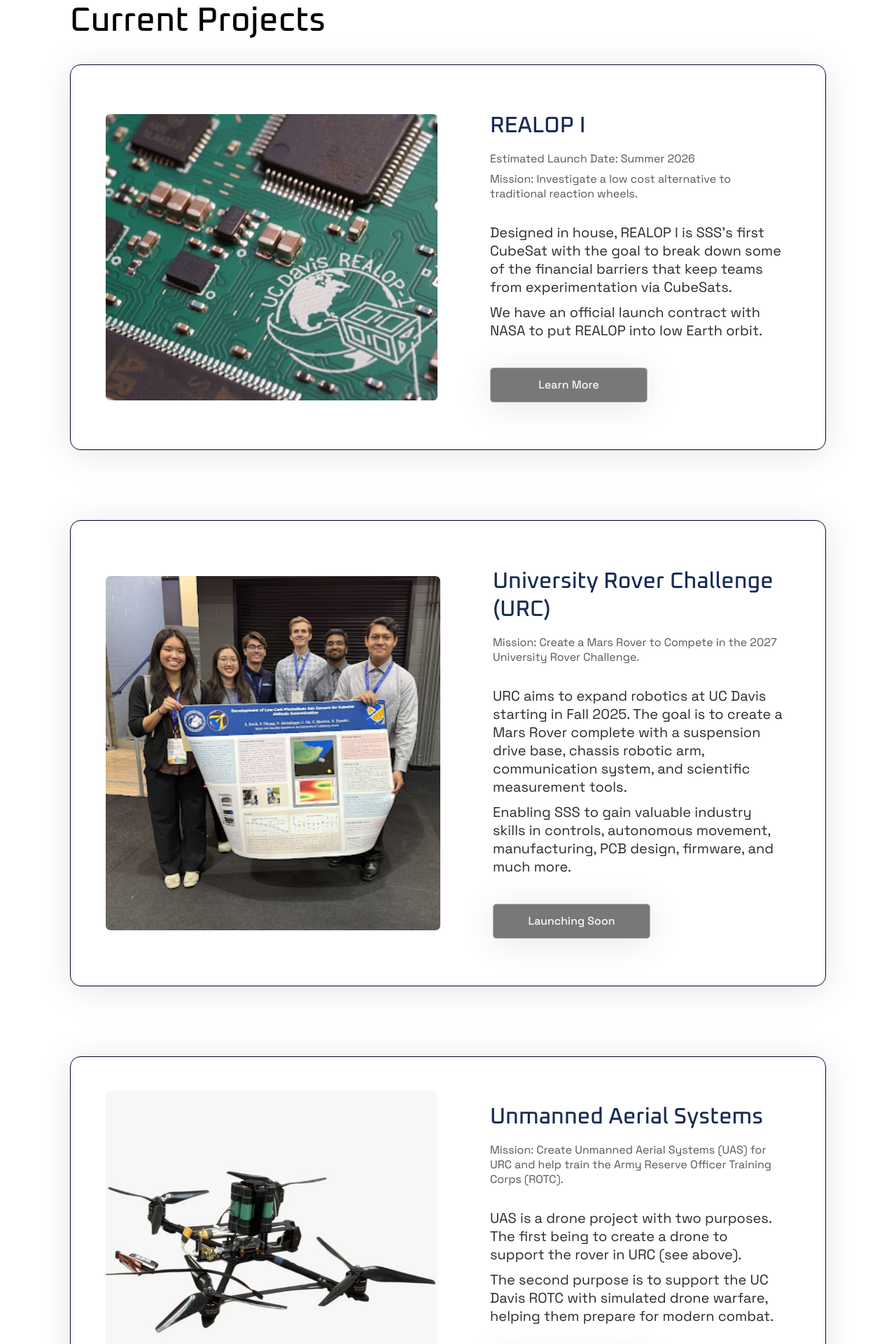
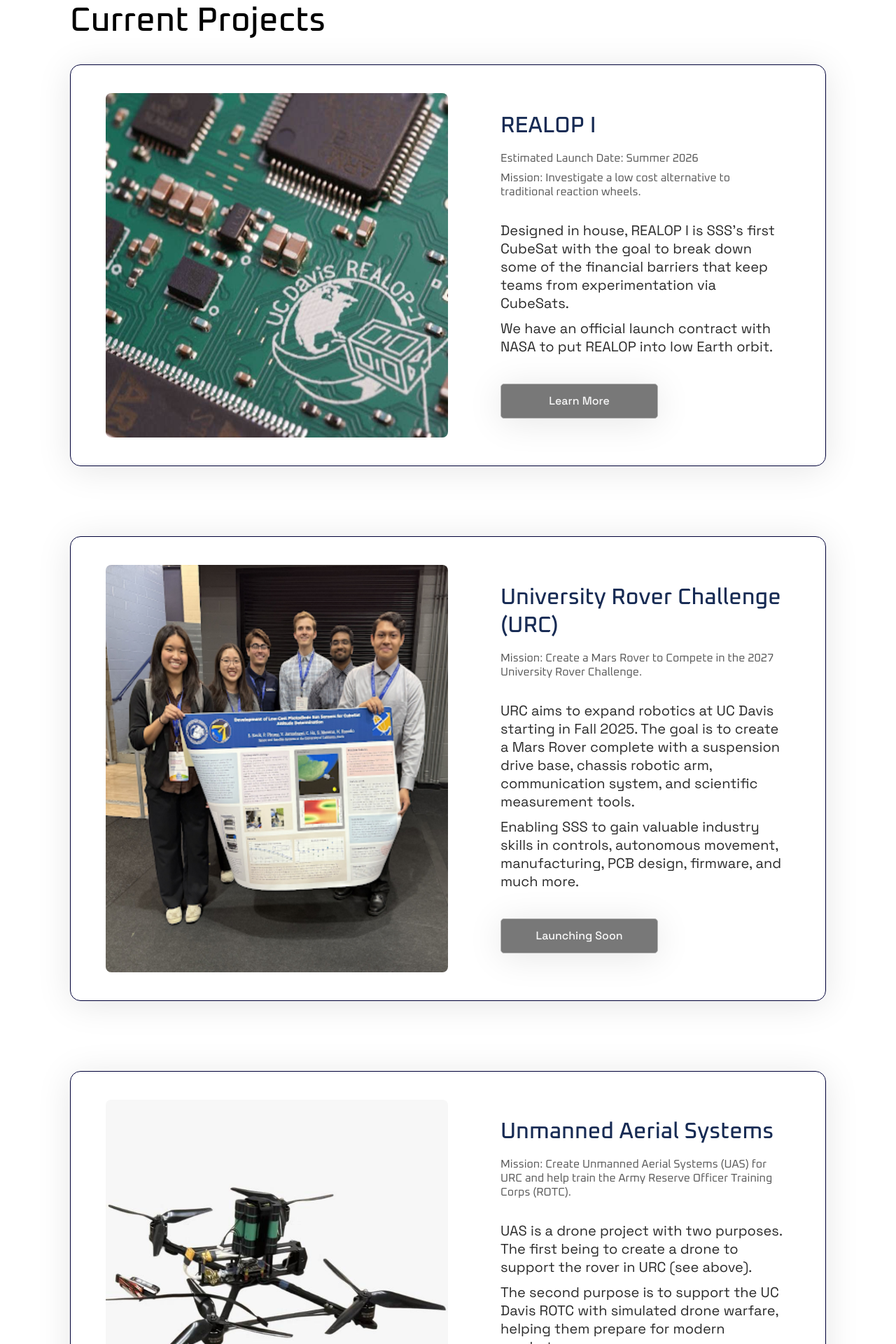
Before and after one commit to include-davis/sss, a Next.js app: page /test in a window 1280 px wide. Shown: the part 100-2020 px from the top of the page at 70% size. Built offline with nearby package versions, Linux system fonts and the light colour scheme.

Commit message:
Current Projects
web and mobile

```diff
--- a/app/(pages)/test/test_layout.module.scss
+++ b/app/(pages)/_components/example/current.module.scss
@@ -1,13 +1,23 @@
+@use "@/app/(pages)/_globals/mixins.scss";
+
 .container {
-  display: flex;
-  grid-template-columns: 1fr 1fr; /* Two equal columns */
+  display: grid;
+  grid-template-columns: 1fr 1fr;
   margin-bottom: 6.25rem;
   padding: 2.5rem 3.125rem;
   border-radius: 0.9375rem;
   border: 1.5px solid var(--Blue-Gradient, #000138);
-  //background: #FFF;
   /* Drop Shadow */
   box-shadow: 0 5px 50px 0 rgba(0, 0, 0, 0.10);
+  @include mixins.phone{
+    grid-template-columns: 1fr;
+    margin-bottom: 2.5rem;
+    padding: 1rem;
+    border-radius: 0.625rem;
+    border: 0.5px solid var(--Blue-Gradient, #000138);
+    box-shadow: 0 2px 50px 0 rgba(0, 0, 0, 0.04);
+
+  }
 }
 
 .textColumn {
@@ -20,50 +30,69 @@
   padding-top: 1.68rem;
   padding-bottom: 1.68rem;
   border-radius: 8px;
+  @include mixins.phone{
+    gap: 0.5rem;
+    padding: 0rem;
+    justify-content: center;
+    align-items:center;
+  }
 }
 
 .imageColumn {
   order: 1; /* Image comes first in grid order */
   display: flex;
-  justify-content: center;
-  align-items: center;
+  @include mixins.phone{
+    justify-content: normal;
+    align-items:normal;
+    padding-bottom: 1rem;
+  }
 }
+
 .imageColumn img {
-  height: 25.60325rem;
-  width: 29.625rem;
-  border-radius: 0.3965rem;
+  max-width: 100%;
+  height: auto;
+  border-radius: 0.5rem;
 }
+
 
 .imageColumn2 {
   order: 1; /* Image comes first in grid order */
   display: flex;
-  justify-content: center;
-  align-items: center;
+  @include mixins.phone{
+    justify-content: normal;
+    align-items:normal;
+    padding-bottom: 1rem;
+  }
 }
+
 .imageColumn2 img {
-  height: 31.625rem;
-  width: 29.875rem;
-  border-radius: 0.4375rem;
+  max-width: 100%;
+  height: auto;
+  border-radius: 0.5rem;
 }
 
 .imageColumn3 {
   order: 1; /* Image comes first in grid order */
   display: flex;
-  justify-content: center;
-  align-items: center;
+
+  @include mixins.phone{
+    justify-content: normal;
+    align-items:normal;
+    padding-bottom: 1rem;
+  }
 }
 .imageColumn3 img {
-  height: 27.75rem;
-  width: 29.625rem;
-  border-radius: 0.4375rem;
+  max-width: 100%;
+  height: auto;
+  border-radius: 0.5rem;
 }
+
 
 .a{
   text-decoration: none;
 }
 
 .button{
-  text-decoration: none;
   margin-top: 1.5rem;
   display: flex;
   width: 14.0625rem;
@@ -80,67 +109,75 @@
   color: var(--Off-White, #F7F7F7);
   font-family: "Space Grotesk";
   font-size: 1rem;
-  font-style: normal;
   font-weight: 500;
-  line-height: normal;
   cursor: pointer;
   transition: color 0.4s linear;
+  @include mixins.phone{
+    margin-top: 0.75rem;
+    width: 11.25rem;
+    height: 2.625rem;
+    padding: 0.5rem;
+    font-size: 0.875rem;
+
+  }
 }
 .button:hover{
   background-color:#172B54;
 }
 
 .norm_text{
-  align-self: stretch;
   color: var(--Off-Black, #2B2B2B);
   /* Body */
   font-family: "Space Grotesk";
   font-size: 1.25rem;
-  font-style: normal;
-  font-weight: 400;
-  line-height: normal;
   margin-top: 1rem;
+  @include mixins.phone{
+    padding-bottom: 0.5rem;
+  }
 }
 .main_title{
-  align-self: stretch;
-  color: #000;
-  /* Header 1 */
-  font-family: Oxanium;
+
   font-size: 3rem;
-  font-style: normal;
   font-weight: 500;
-  line-height: normal;
   margin-bottom: 2rem;
+  @include mixins.phone{
+    font-size: 2rem;
+    margin-bottom: 1.5rem;
+    //color: #000;
+    text-align: center;
+    /* Header 1 (Mobile) */
+    font-family: Oxanium;
+    font-size: 2rem;
+
+  }
 }
 .main{
   padding: 6.25rem;
+  @include mixins.phone{
+    padding: 1.25rem;
+  }
 }
 
 .second_title{
-  align-self: stretch;
   color: var(--Space-Blue, #172B54);
   /* Header 3 */
-  font-family: Oxanium;
   font-size: 2rem;
-  font-style: normal;
   font-weight: 500;
-  line-height: normal;
+  @include mixins.phone{
+    font-size: 1.5rem;
+    justify-content: center;
+    align-items:center;
+  }
 }
 
 .small_text{
-  align-self: stretch;
   color: var(--Grey, #575757);
-  /* Subtext */
-  font-family: "Space Grotesk";
-  font-size: 1rem;
-  font-style: normal;
-  font-weight: 400;
-  line-height: normal;
-  //margin-bottom: 0.5rem;
+
 }
 .block{
   display: block;
   margin-top: 1rem;
+
 }
 
 .p {
--- /dev/null
+++ b/app/(pages)/_components/example/currentProj.jsx
@@ -0,0 +1,92 @@
+
+import styles from "./current.module.scss"
+
+export default function Test() {
+  return (
+    <main className={styles.main}>
+      <div className={styles.main_title}>
+        <p>Current Projects</p>
+      </div>
+
+      <div className={styles.container}>
+        {/* Left column - Image */}
+        <div className={styles.imageColumn}>
+          <img src="/image1.jpg"/>
+        </div>
+
+        {/* Right column - Text */}
+        <div className={styles.textColumn}>
+          <p className={styles.second_title}>REALOP I</p>
+          <div className={styles.small_text}>
+            <p>Estimated Launch Date: Summer 2026</p>
+            <div className={styles.p}>
+              <br></br>
+            </div>
+            <p>Mission: Investigate a low cost alternative to traditional reaction wheels.</p>
+          </div>
+          <div className={styles.norm_text}>
+            <p>Designed in house, REALOP I is SSS's first CubeSat with the goal to break down some of the financial barriers that keep teams from experimentation via CubeSats.</p>
+            <div className={styles.p}>
+              <br></br>
+            </div>
+            <p>We have an official launch contract with NASA to put REALOP into low Earth orbit.</p>
+          </div>
+          <a className={styles.a} href="/Realop I">
+            <button className={styles.button}>Learn More</button>
+          </a>
+        </div>
+      </div>
+
+      <div className={styles.container}>
+        {/* Left column - Image */}
+        <div className={styles.imageColumn2}>
+          <img src="/image2.jpg"/>
+        </div>
+
+        {/* Right column - Text */}
+        <div className={styles.textColumn}>
+        <p className={styles.second_title}>University Rover Challenge (URC)</p>
+          <div className={styles.small_text}>
+            <p>Mission: Create a Mars Rover to Compete in the 2027 University Rover Challenge.</p>
+          </div>
+          <div className={styles.norm_text}>
+            <p>URC aims to expand robotics at UC Davis starting in Fall 2025. The goal is to create a Mars Rover complete with a suspension drive base, chassis robotic arm, communication system, and scientific measurement tools.</p>
+            <div className={styles.p}>
+            <br></br>
+            </div>
+            <p>Enabling SSS to gain valuable industry skills in controls, autonomous movement, manufacturing, PCB design, firmware, and much more.</p>
+          </div>
+          <a>
+            <button className={styles.button}>Launching Soon</button>
+          </a>
+        </div>
+      </div>
+
+
+      <div className={styles.container}>
+        {/* Left column - Image */}
+        <div className={styles.imageColumn3}>
+          <img src="/image3.jpg"/>
+        </div>
+
+        {/* Right column - Text */}
+        <div className={styles.textColumn}>
+          <p className={styles.second_title}>Unmanned Aerial Systems</p>
+          <div className={styles.small_text}>
+            <p>Mission: Create Unmanned Aerial Systems (UAS) for URC and help train the Army Reserve Officer Training Corps (ROTC).</p>
+          </div>
+          <div className={styles.norm_text}>
+            <p>UAS is a drone project with two purposes. The first being to create a drone to support the rover in URC (see above).</p>
+            <div className={styles.p}>
+            <br></br>
+            </div>
+            <p>The second purpose is to support the UC Davis ROTC with simulated drone warfare, helping them prepare for modern combat.</p>
+          </div>
+          <a>
+            <button className={styles.button}>Launching Soon</button>
+          </a>
+        </div>
+      </div>
+    </main>
+  );
+}
--- a/app/(pages)/test/page.jsx
+++ b/app/(pages)/test/page.jsx
@@ -1,92 +1,9 @@
+import CurrentProj from '../_components/example/currentProj';
 
-import styles from "./test_layout.module.scss"
-
-export default function Test() {
-  return (
-    <main className={styles.main}>
-      <div className={styles.main_title}>
-        <p>Current Projects</p>
-      </div>
-
-      <div className={styles.container}>
-        {/* Left column - Image */}
-        <div className={styles.imageColumn}>
-          <img src="/image1.jpg"/>
+export default function TestPage(){
+    return(
+        <div>
+            <CurrentProj />
         </div>
-
-        {/* Right column - Text */}
-        <div className={styles.textColumn}>
-          <p className={styles.second_title}>REALOP I</p>
-          <div className={styles.small_text}>
-            <p>Estimated Launch Date: Summer 2026</p>
-            <div className={styles.p}>
-              <br></br>
-            </div>
-            <p>Mission: Investigate a low cost alternative to traditional reaction wheels.</p>
-          </div>
-          <div className={styles.norm_text}>
-            <p>Designed in house, REALOP I is SSS's first CubeSat with the goal to break down some of the financial barriers that keep teams from experimentation via CubeSats.</p>
-            <div className={styles.p}>
-              <br></br>
-            </div>
-            <p>We have an official launch contract with NASA to put REALOP into low Earth orbit.</p>
-          </div>
-          <a className={styles.a} href="https://www.roblox.com/">
-            <button className={styles.button}>Learn More</button>
-          </a>
-        </div>
-      </div>
-
-      <div className={styles.container}>
-        {/* Left column - Image */}
-        <div className={styles.imageColumn2}>
-          <img src="/image2.jpg"/>
-        </div>
-
-        {/* Right column - Text */}
-        <div className={styles.textColumn}>
-          <p className={styles.second_title}>University Rover Challenge (URC)</p>
-          <div className={styles.small_text}>
-            <p>Mission: Create a Mars Rover to Compete in the 2027 University Rover Challenge.</p>
-          </div>
-          <div className={styles.norm_text}>
-            <p>URC aims to expand robotics at UC Davis starting in Fall 2025. The goal is to create a Mars Rover complete with a suspension drive base, chassis robotic arm, communication system, and scientific measurement tools.</p>
-            <div className={styles.p}>
-            <br></br>
-            </div>
-            <p>Enabling SSS to gain valuable industry skills in controls, autonomous movement, manufacturing, PCB design, firmware, and much more.</p>
-          </div>
-          <a>
-            <button className={styles.button}>Launching Soon</button>
-          </a>
-        </div>
-      </div>
-
-
-      <div className={styles.container}>
-        {/* Left column - Image */}
-        <div className={styles.imageColumn3}>
-          <img src="/image3.jpg"/>
-        </div>
-
-        {/* Right column - Text */}
-        <div className={styles.textColumn}>
-          <p className={styles.second_title}>Unmanned Aerial Systems</p>
-          <div className={styles.small_text}>
-            <p>Mission: Create Unmanned Aerial Systems (UAS) for URC and help train the Army Reserve Officer Training Corps (ROTC).</p>
-          </div>
-          <div className={styles.norm_text}>
-            <p>UAS is a drone project with two purposes. The first being to create a drone to support the rover in URC (see above).</p>
-            <div className={styles.p}>
-            <br></br>
-            </div>
-            <p>The second purpose is to support the UC Davis ROTC with simulated drone warfare, helping them prepare for modern combat.</p>
-          </div>
-          <a>
-            <button className={styles.button}>Launching Soon</button>
-          </a>
-        </div>
-      </div>
-    </main>
-  );
+    );
 }
```
Also changed, not shown: app/(pages)/_components/example/example.jsx (deleted).
